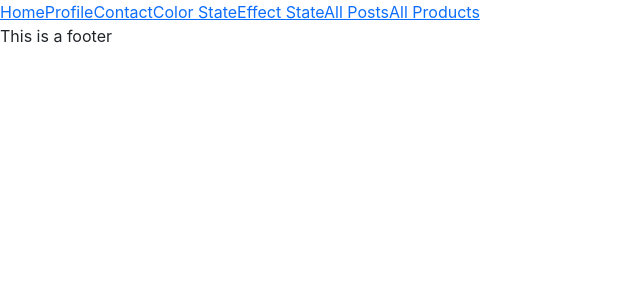
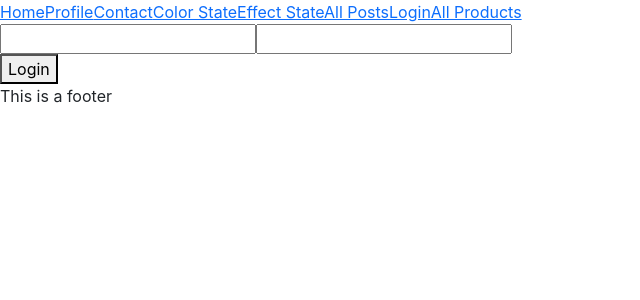
Before and after one commit to nnnabil/Fall22-23-React-A, a React (Create React App) app: page /login in a window 1280 px wide. Shown: the top 300 px of the page, without its empty margins (0-640 px from the left). Built offline with nearby package versions, Linux system fonts and the light colour scheme.

Commit message:
login auth

```diff
--- a/src/Components/APIProducts.js
+++ b/src/Components/APIProducts.js
@@ -1,11 +1,11 @@
 import React, {useState, useEffect} from "react";
-import axios from "axios";
+import axiosConfig from './axiosConfig';
 const APIProducts = ()=>{
 
         const [products, setProducts] = useState([]);
 
         useEffect(()=>{
-            axios.get("http://127.0.0.1:8000/api/products/list")
+            axiosConfig.get("products/list")
             .then(resp=>{
                 console.log(resp.data);
                 setProducts(resp.data);
--- a/src/Components/Head.js
+++ b/src/Components/Head.js
@@ -10,7 +10,8 @@ const Head = () => {
             <Link to="/color">Color State</Link>
             <Link to="/effect">Effect State</Link>
             <Link to="/posts">All Posts</Link>
-            <Link exact to="/products">All Products</Link>
+            <Link to="/login">Login</Link>
+            <Link to="/products">All Products</Link>
         </div>
     )
 }
--- /dev/null
+++ b/src/Components/Login.js
@@ -0,0 +1,38 @@
+import React, {useState, userEffect} from "react";
+import axios from "axios";
+
+const Login = ()=>{
+    let[token, setToken]= useState("");
+    let[name, setName] = useState("");
+    let[password, setPassword] =useState("");
+
+    const loginSubmit= ()=>{
+        var obj = {username: name, password: password};
+        alert (obj.username);
+        axios.post("http://127.0.0.1:8000/api/login",obj)
+        .then(resp=>{
+            alert (resp.data);
+            var token = resp.data;
+            console.log(token);
+            var user = {userId: token.userid, access_token:token.token};
+            localStorage.setItem('user',JSON.stringify(user));
+            console.log(localStorage.getItem('user'));
+        }).catch(err=>{
+            console.log(err);
+        });
+
+
+    }
+    return(
+        <div>
+            <form>
+                <input type="text" value={name} onChange={(e)=>setName(e.target.value)}></input>
+                <input type="password" value={password} onChange={(e)=>setPassword(e.target.value)}></input>
+
+            </form>
+                <button onClick={loginSubmit}>Login</button>
+        </div>
+
+    )
+}
+export default Login;
--- /dev/null
+++ b/src/Components/axiosConfig.js
@@ -0,0 +1,15 @@
+import axios from 'axios';
+
+const instance = axios.create({
+    baseURL: 'http://127.0.0.1:8000/api'
+});
+
+instance.interceptors.request.use(function (config) {
+  config.headers.Authorization =  localStorage.getItem("user");
+    console.log( config.headers.Authorization);
+    // console.log("intercepted");
+    return config;
+  }, function (error) {
+    return Promise.reject(error);
+  });
+export default instance;
--- a/src/index.js
+++ b/src/index.js
@@ -16,6 +16,7 @@ import ColorState from './Components/ColorState';
 import EffectHookCheck from './Components/EffectHookCheck';
 import AllPosts from './Components/AllPosts';
 import APIProducts from './Components/APIProducts';
+import Login from './Components/Login';
 
 const root = ReactDOM.createRoot(document.getElementById('root'));
 root.render(
@@ -32,6 +33,7 @@ root.render(
       <Route exact path='/color' element={<ColorState/>} />
       <Route exact path='/effect' element={<EffectHookCheck/>} />
       <Route exact path='/posts' element={<AllPosts/>} />
+      <Route exact path='/login' element={<Login/>} />
       <Route exact path='/products' element={<APIProducts/>} />
       </Routes>
       <Foot/>
```
